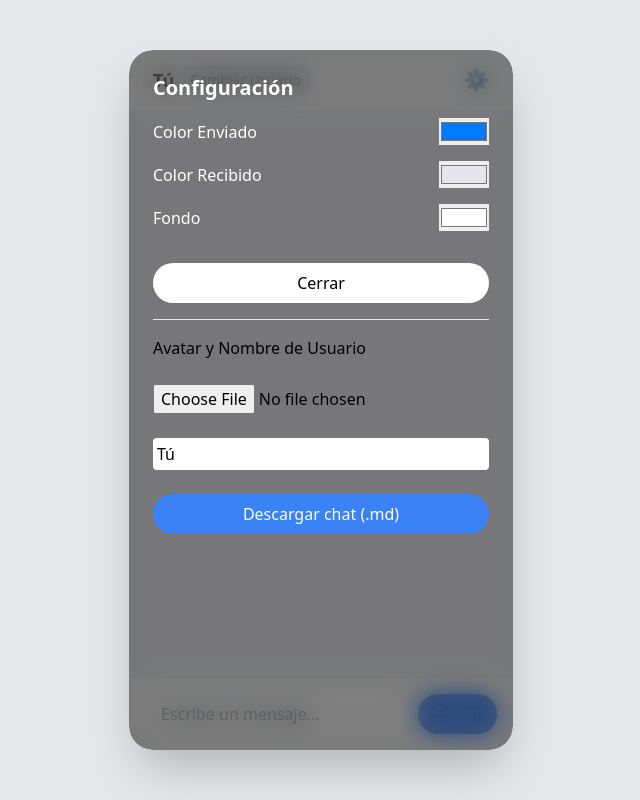
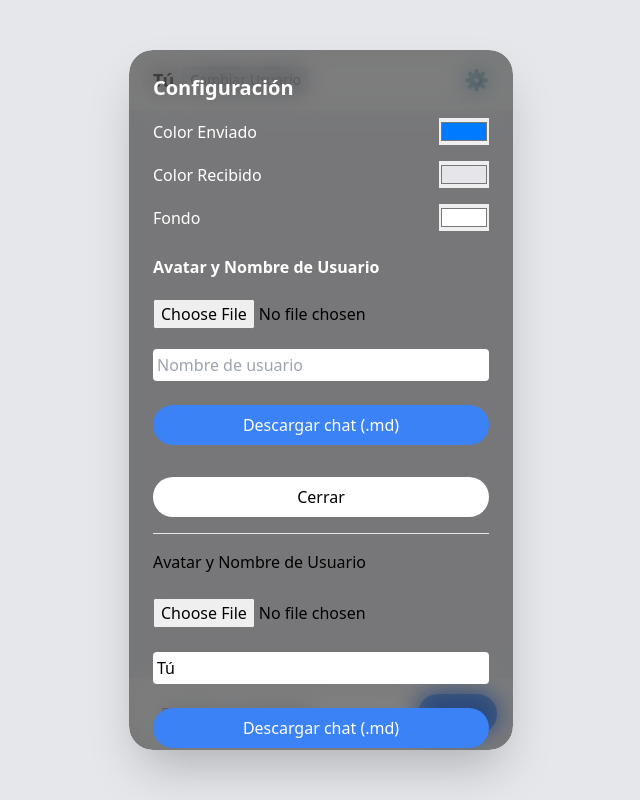
Before and after one commit to anonymus-devop/iChatOnLine, a plain HTML site: page index.html in a window 1280 px wide. Both pictures are taken after a click on the button "⚙️". Shown: the whole page, without its empty margins (319-959 px from the left). Drawn offline with nearby package versions, Linux system fonts and the light colour scheme.

Commit message:
Update index.html

```diff
--- a/index.html
+++ b/index.html
@@ -35,8 +35,10 @@
   </div>
 
   <!-- Panel Configuración -->
-  <div id="config-panel" class="hidden absolute top-0 left-0 w-full h-full bg-black/50 backdrop-blur-md flex flex-col p-6 gap-4 z-50">
+  <div id="config-panel" class="hidden absolute top-0 left-0 w-full h-full bg-black/50 backdrop-blur-md flex flex-col p-6 gap-4 z-50 overflow-auto">
     <h2 class="text-white text-xl font-semibold">Configuración</h2>
+
+    <!-- Colores -->
     <label class="text-white flex justify-between items-center">
       Color Enviado <input type="color" id="colorEnviado" value="#007AFF">
     </label>
@@ -46,6 +48,16 @@
     <label class="text-white flex justify-between items-center">
       Fondo <input type="color" id="fondoChat" value="#ffffff">
     </label>
+
+    <!-- Avatar y nombre -->
+    <h3 class="text-white mt-2 font-semibold">Avatar y Nombre de Usuario</h3>
+    <input type="file" id="avatarInput" accept="image/*" class="block mt-1">
+    <input type="text" id="nombreInput" class="block mt-1 p-1 rounded w-full text-black" placeholder="Nombre de usuario">
+
+    <!-- Botón descargar Markdown -->
+    <button id="downloadBtn" class="mt-2 px-4 py-2 rounded-full bg-blue-500 text-white hover:bg-blue-600 transition">Descargar chat (.md)</button>
+
+    <!-- Cerrar configuración -->
     <button id="closeConfig" class="mt-4 px-4 py-2 rounded-full bg-white text-black hover:bg-gray-200 transition">Cerrar</button>
   </div>
 
```
